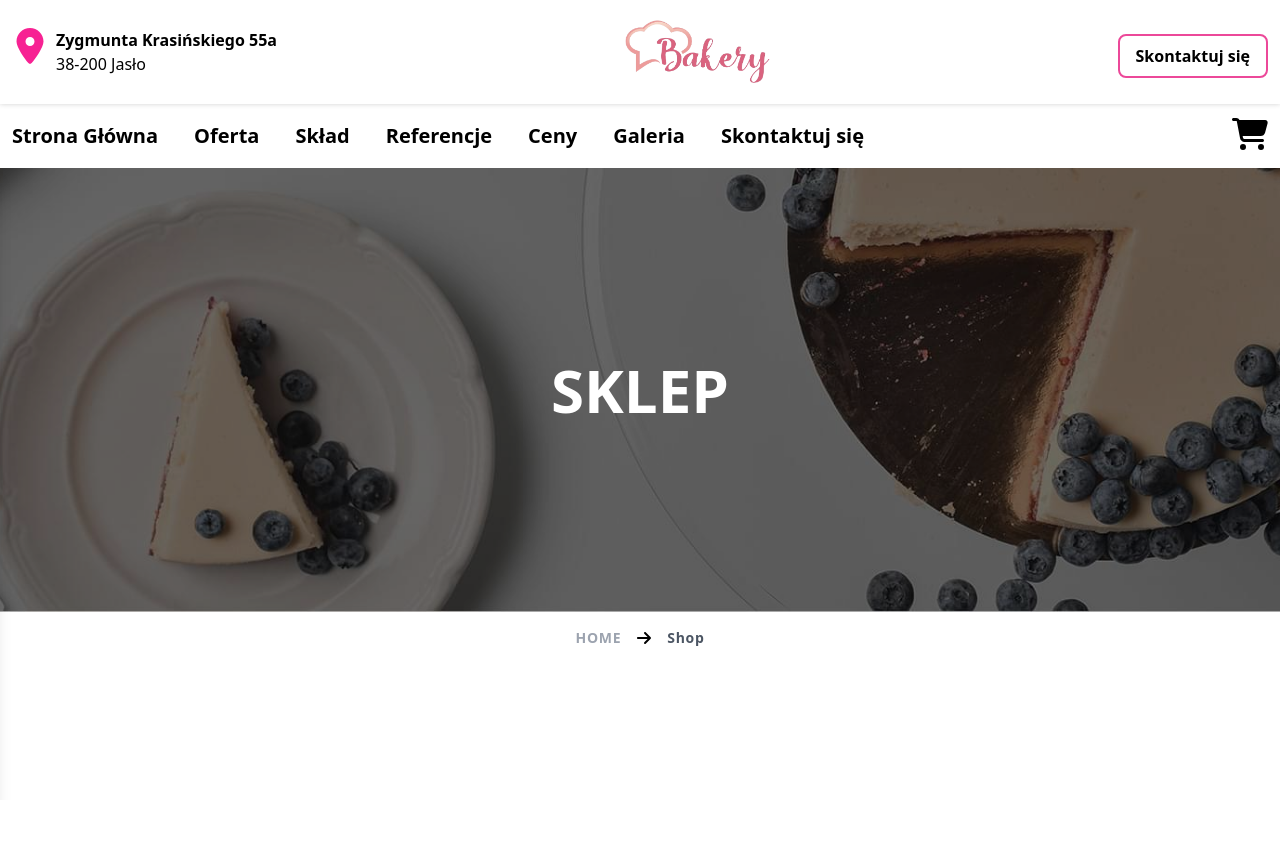
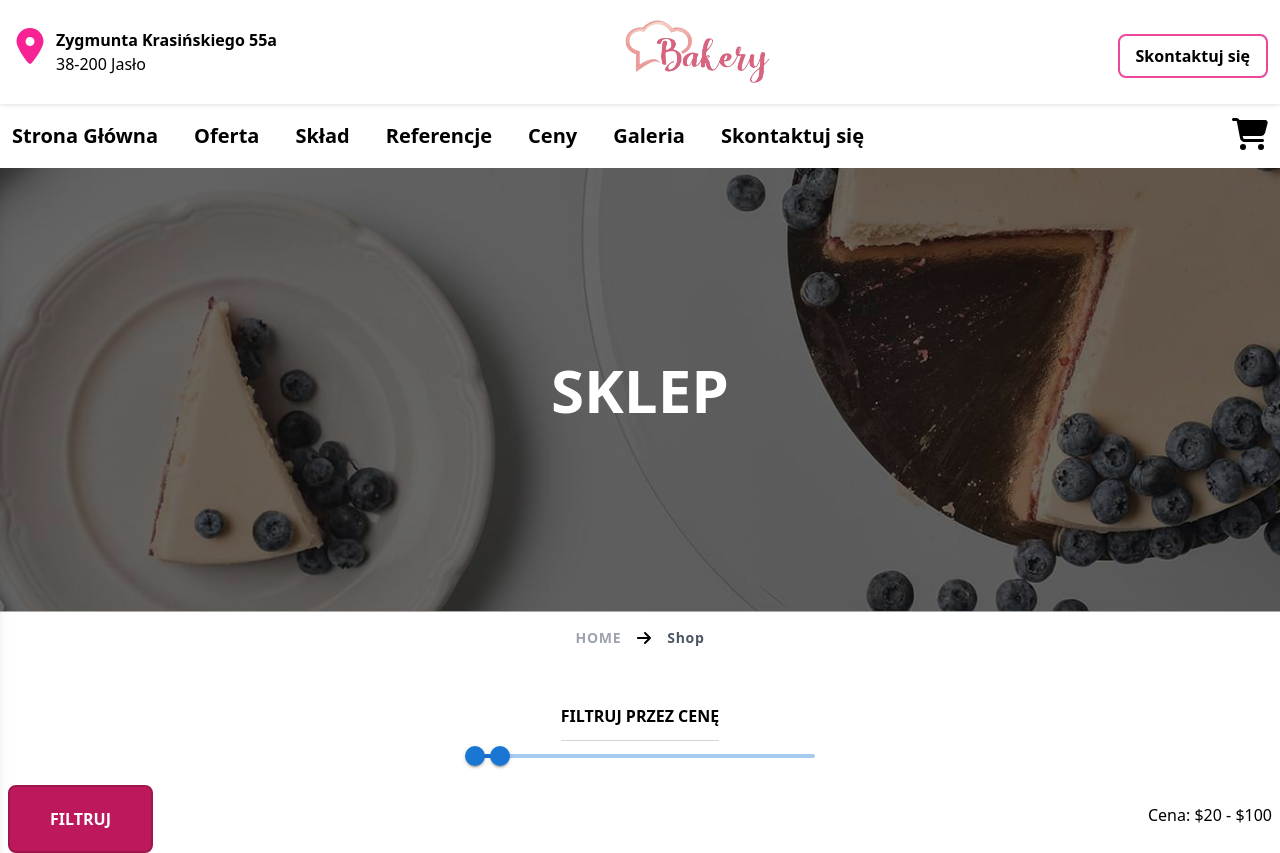
Before and after one commit to frooooooo7/Bakery---website, a React (Vite) app: page /sklep in a window 1280 px wide. Before the commit the page ends 800 px from the top, so only its background shows below. Built offline with nearby package versions, Linux system fonts and the light colour scheme.

Commit message:
Added a filter component

```diff
--- a/package.json
+++ b/package.json
@@ -10,11 +10,14 @@
     "preview": "vite preview"
   },
   "dependencies": {
+    "@emotion/react": "^11.13.0",
+    "@emotion/styled": "^11.13.0",
     "@fortawesome/fontawesome-svg-core": "^6.5.2",
     "@fortawesome/free-brands-svg-icons": "^6.5.2",
     "@fortawesome/free-regular-svg-icons": "^6.5.2",
     "@fortawesome/free-solid-svg-icons": "^6.5.2",
     "@fortawesome/react-fontawesome": "^0.2.2",
+    "@mui/material": "^5.16.5",
     "react": "^18.2.0",
     "react-dom": "^18.2.0",
     "react-router-dom": "^6.25.1",
--- a/src/pages/Shop/ShopPage.tsx
+++ b/src/pages/Shop/ShopPage.tsx
@@ -1,11 +1,13 @@
 import Navbar from "../../components/Navbar"
-import Shop from "./Shop"
+import Filters from "./sections/Filters"
+import Shop from "./sections/ShopBanner"
 
 const ShopPage = () => {
   return (
     <div>
       <Navbar/>
       <Shop/>
+      <Filters/>
     </div>
   )
 }
--- /dev/null
+++ b/src/pages/Shop/components/RangeSlider.tsx
@@ -0,0 +1,30 @@
+import * as React from 'react';
+import Box from '@mui/material/Box';
+import Slider from '@mui/material/Slider';
+
+interface RangeSliderProps {
+  onValueChange: (value: number[]) => void;
+}
+
+
+export default function RangeSlider({ onValueChange }: RangeSliderProps) {
+  const [value, setValue] = React.useState<number[]>([30, 100]);
+
+  const handleChange = (event: Event, newValue: number | number[]) => {
+    setValue(newValue as number[]);
+    onValueChange(newValue as number[]);
+  };
+
+  return (
+    <Box sx={{ width: 350 }}>
+      <Slider
+        getAriaLabel={() => 'Price range'}
+        value={value}
+        onChange={handleChange}
+        valueLabelDisplay="auto"
+        min={1}
+        max={1000}
+      />
+    </Box>
+  );
+}
--- /dev/null
+++ b/src/pages/Shop/sections/Filters.tsx
@@ -0,0 +1,27 @@
+import { useState } from "react";
+import RangeSlider from "../components/RangeSlider";
+
+const Filters = () => {
+  const [rangeValue, setRangeValue] = useState<number[]>([20, 100]);
+
+  const handleValueChange = (value: number[]) => {
+    setRangeValue(value);
+  };
+
+  return (
+    <section className="pt-10 px-2">
+      <div className="container mx-auto">
+        <div className="flex flex-col items-center justify-center">
+          <h1 className="text-center font-bold border-b border-gray-300 pb-3 uppercase">Filtruj przez cenę</h1>
+          <RangeSlider onValueChange={handleValueChange} />
+          <div className="w-full flex items-center justify-between">
+            <button className='mt-2 px-4 lg:px-10 py-1 lg:py-5 bg-pink-700 text-white border-2 border-pink-800 rounded-lg font-bold active:bg-pink-500'>FILTRUJ</button>
+            <h1>Cena: ${rangeValue[0]} - ${rangeValue[1]}</h1>
+          </div>
+        </div>
+      </div>
+    </section>
+  );
+};
+
+export default Filters;
--- a/src/pages/Shop/Shop.tsx
+++ b/src/pages/Shop/sections/ShopBanner.tsx
@@ -1,8 +1,8 @@
-import shopBackground from "../../assets/shop.jpg"
+import shopBackground from "../../../assets/shop.jpg"
 import { FontAwesomeIcon } from '@fortawesome/react-fontawesome'
 import { faArrowRight } from '@fortawesome/free-solid-svg-icons'
 
-const Shop = () => {
+const ShopBanner = () => {
     return (
         <section>
             <div className="relative w-full bg-cover bg-center" style={{ backgroundImage: `url(${shopBackground})` }}>
@@ -20,4 +20,4 @@ const Shop = () => {
     )
 }
 
-export default Shop
+export default ShopBanner
```
Also changed, not shown: 1 other file (tests, documents, lock files or other folders).
